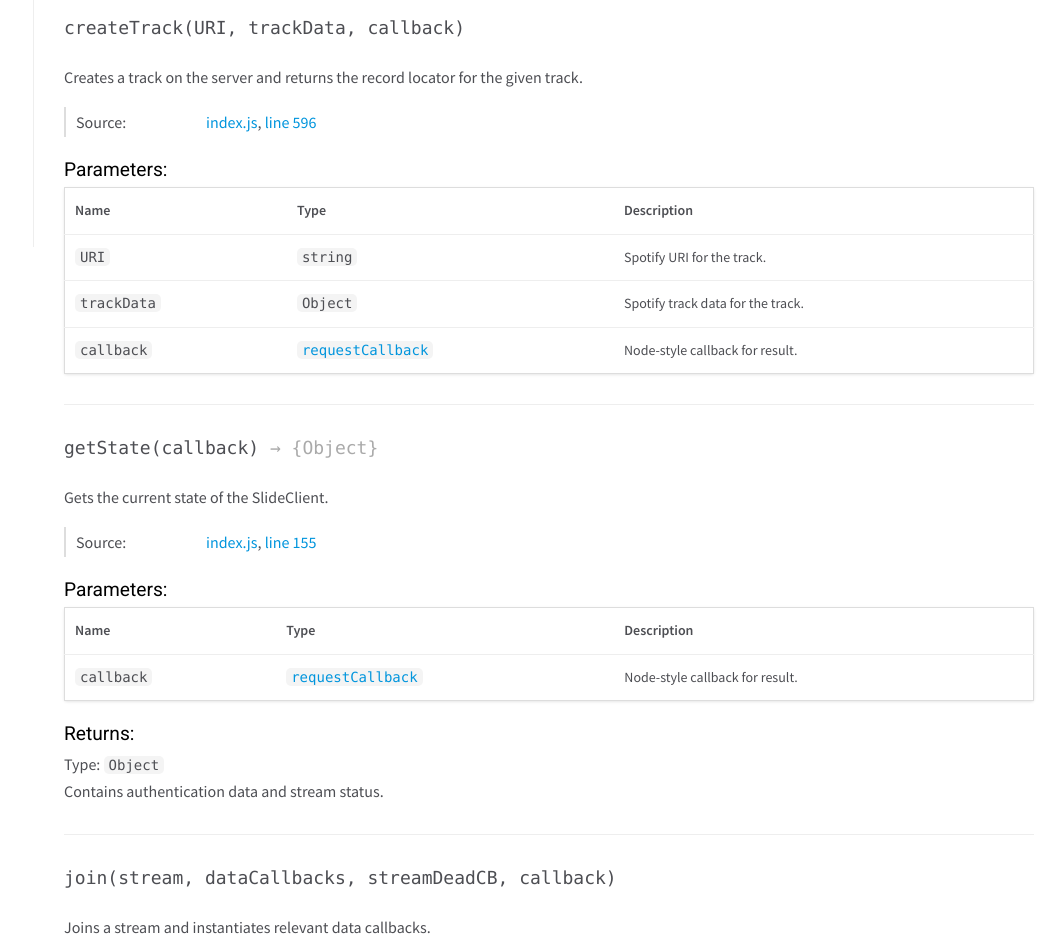
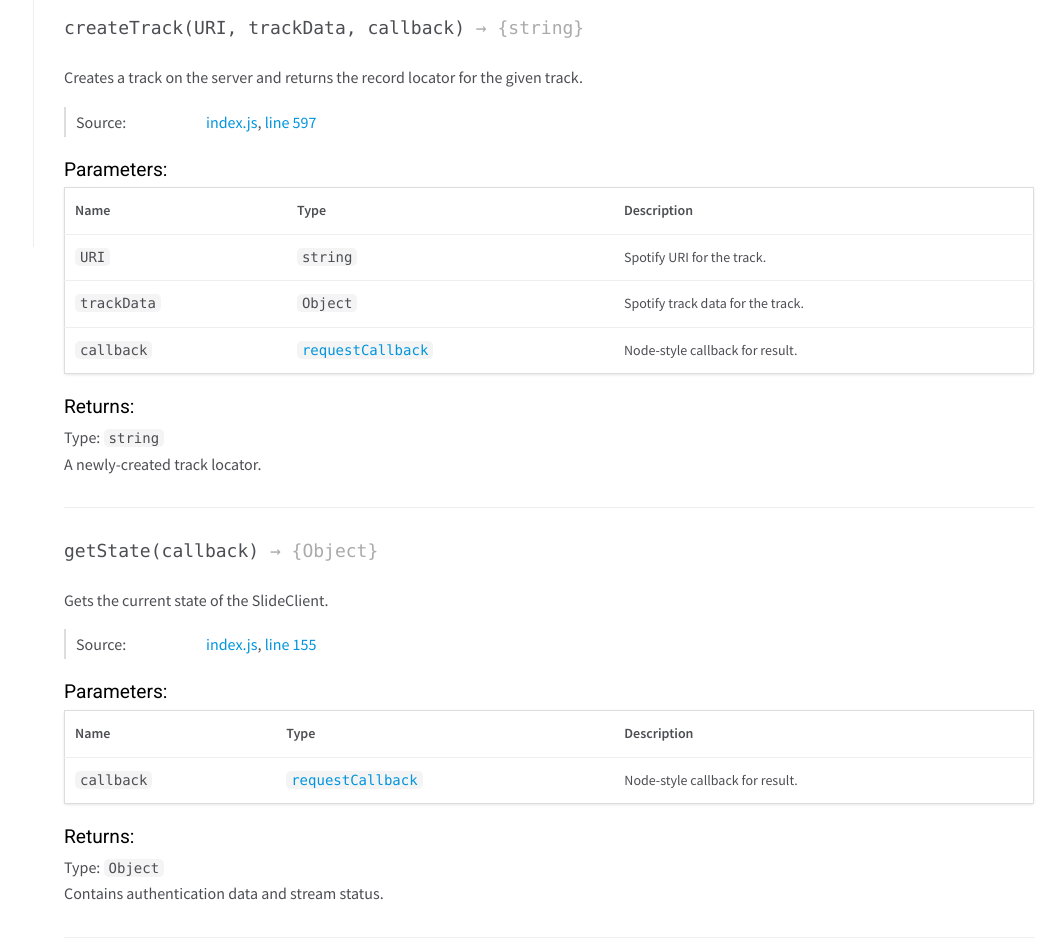
Before and after one commit to whaatt/SlideClient, a website: page docs/SlideClient.html in a window 1280 px wide. Shown: the part 553-1496 px from the top of the page, without its empty margins (216-1280 px from the left). Drawn offline with nearby package versions, Linux system fonts and the light colour scheme.

Commit message:
Add return type for createTrack.

```diff
--- a/docs/SlideClient.html
+++ b/docs/SlideClient.html
@@ -236,7 +236,7 @@ server URI, and instantiates SlideClient.
 
 
 
-    <h4 class="name" id="createTrack"><span class="type-signature"></span>createTrack<span class="signature">(URI, trackData, callback)</span><span class="type-signature"></span></h4>
+    <h4 class="name" id="createTrack"><span class="type-signature"></span>createTrack<span class="signature">(URI, trackData, callback)</span><span class="type-signature"> &rarr; {string}</span></h4>
 
 
 
@@ -280,7 +280,7 @@ for the given track.
 
     <dt class="tag-source">Source:</dt>
     <dd class="tag-source"><ul class="dummy"><li>
-        <a href="index.js.html">index.js</a>, <a href="index.js.html#line596">line 596</a>
+        <a href="index.js.html">index.js</a>, <a href="index.js.html#line597">line 597</a>
     </li></ul></dd>
 
 
@@ -372,141 +372,6 @@ for the given track.
             </td>
         </tr>
 
-
-
-        <tr>
-
-                <td class="name"><code>callback</code></td>
-
-
-            <td class="type">
-
-
-<span class="param-type"><code><a href="global.html#requestCallback">requestCallback</a></code></span>
-
-
-
-            </td>
-
-
-
-
-
-            <td class="description last">
-                Node-style callback for result.
-
-            </td>
-        </tr>
-
-
-    </tbody>
-</table>
-
-
-
-
-
-
-
-
-
-
-
-
-
-
-
-
-</div>
-
-
-<div class="section-method">
-
-
-
-    <h4 class="name" id="getState"><span class="type-signature"></span>getState<span class="signature">(callback)</span><span class="type-signature"> &rarr; {Object}</span></h4>
-
-
-
-
-
-<div class="description">
-    Gets the current state of the SlideClient.
-</div>
-
-
-
-
-
-<dl class="details">
-
-
-
-
-
-
-
-
-
-
-
-
-
-
-
-
-
-
-
-
-
-
-
-
-
-
-    <dt class="tag-source">Source:</dt>
-    <dd class="tag-source"><ul class="dummy"><li>
-        <a href="index.js.html">index.js</a>, <a href="index.js.html#line155">line 155</a>
-    </li></ul></dd>
-
-
-
-
-
-
-
-</dl>
-
-
-
-
-
-
-
-
-
-    <h5>Parameters:</h5>
-
-
-<table class="params">
-    <thead>
-    <tr>
-
-        <th>Name</th>
-
-
-        <th>Type</th>
-
-
-
-
-
-        <th class="last">Description</th>
-    </tr>
-    </thead>
-
-    <tbody>
 
 
         <tr>
@@ -561,6 +426,166 @@ for the given track.
     </dt>
     <dd>
 
+<span class="param-type"><code>string</code></span>
+
+
+    </dd>
+</dl>
+
+
+<div class="param-desc">
+    A newly-created track locator.
+</div>
+
+
+</div>
+
+
+
+</div>
+
+
+<div class="section-method">
+
+
+
+    <h4 class="name" id="getState"><span class="type-signature"></span>getState<span class="signature">(callback)</span><span class="type-signature"> &rarr; {Object}</span></h4>
+
+
+
+
+
+<div class="description">
+    Gets the current state of the SlideClient.
+</div>
+
+
+
+
+
+<dl class="details">
+
+
+
+
+
+
+
+
+
+
+
+
+
+
+
+
+
+
+
+
+
+
+
+
+
+
+    <dt class="tag-source">Source:</dt>
+    <dd class="tag-source"><ul class="dummy"><li>
+        <a href="index.js.html">index.js</a>, <a href="index.js.html#line155">line 155</a>
+    </li></ul></dd>
+
+
+
+
+
+
+
+</dl>
+
+
+
+
+
+
+
+
+
+    <h5>Parameters:</h5>
+
+
+<table class="params">
+    <thead>
+    <tr>
+
+        <th>Name</th>
+
+
+        <th>Type</th>
+
+
+
+
+
+        <th class="last">Description</th>
+    </tr>
+    </thead>
+
+    <tbody>
+
+
+        <tr>
+
+                <td class="name"><code>callback</code></td>
+
+
+            <td class="type">
+
+
+<span class="param-type"><code><a href="global.html#requestCallback">requestCallback</a></code></span>
+
+
+
+            </td>
+
+
+
+
+
+            <td class="description last">
+                Node-style callback for result.
+
+            </td>
+        </tr>
+
+
+    </tbody>
+</table>
+
+
+
+
+
+
+
+
+
+
+
+
+
+
+<div class="section-returns">
+<h5>Returns:</h5>
+
+
+
+<dl class="param-type">
+    <dt>
+        Type:
+    </dt>
+    <dd>
+
 <span class="param-type"><code>Object</code></span>
 
 
@@ -2265,7 +2290,7 @@ called login() first, or this function will fail.
 <br class="clear">
 
 <footer>
-    Generated by <a href="https://github.com/jsdoc3/jsdoc">JSDoc 3.4.3</a> on Tue May 16 2017 15:39:43 GMT-0700 (Pacific Sommerzeit) using the Minami theme.
+    Generated by <a href="https://github.com/jsdoc3/jsdoc">JSDoc 3.4.3</a> on Tue May 16 2017 15:43:13 GMT-0700 (Pacific Sommerzeit) using the Minami theme.
 </footer>
 
 <script>prettyPrint();</script>
--- a/index.js
+++ b/index.js
@@ -592,6 +592,7 @@ SlideClient.prototype.leave = function(callback) {
  * @param {string} URI - Spotify URI for the track.
  * @param {Object} trackData - Spotify track data for the track.
  * @param {requestCallback} callback - Node-style callback for result.
+ * @returns {string} A newly-created track locator.
  */
 SlideClient.prototype.createTrack = function(URI, trackData, callback) {
   if (callback === undefined) callback = (error, data) => null;
```
Also changed, not shown: docs/global.html (+1 -1 lines), docs/index.html (+1 -1 lines), docs/index.js.html (+2 -1 lines).
